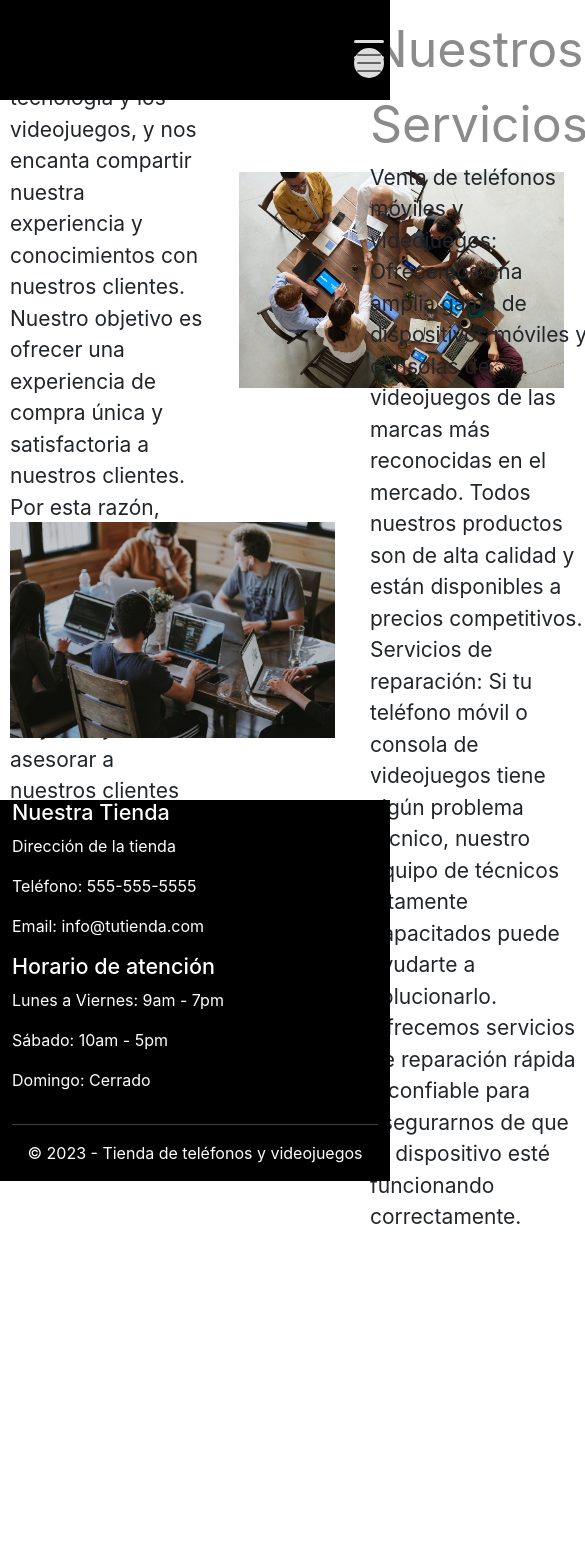
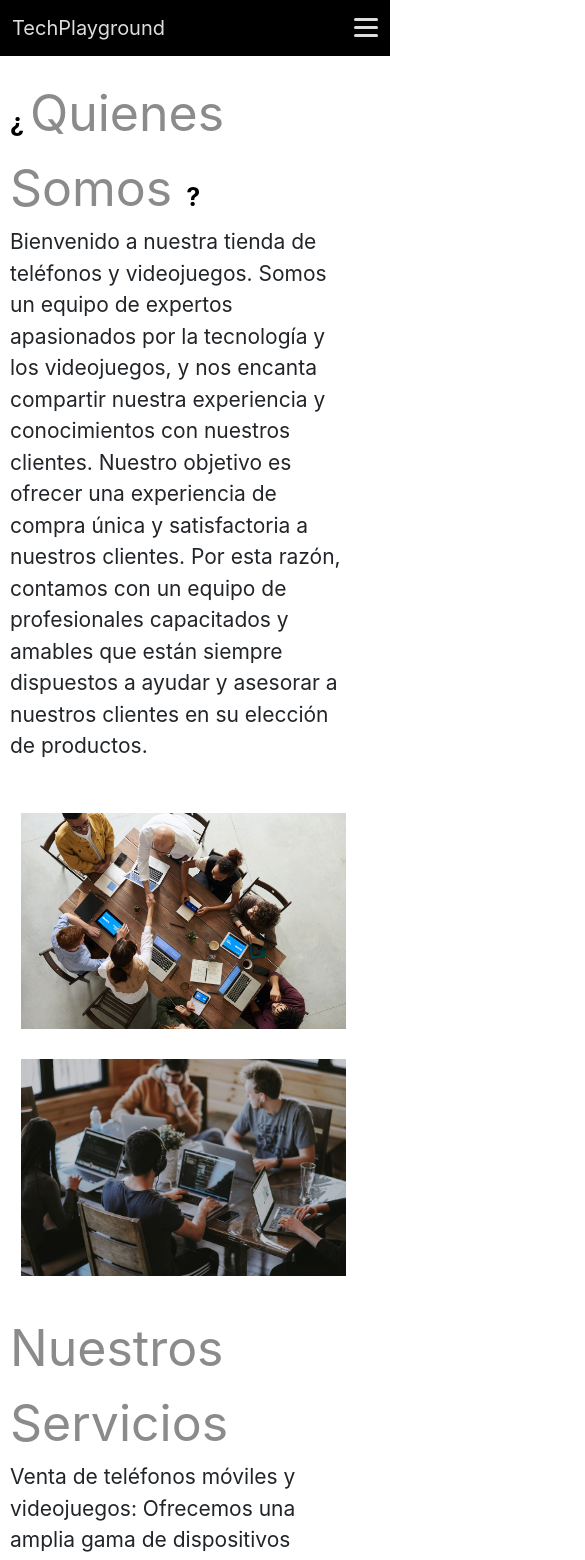
Before and after one commit to Jaro1407/React-Project, a React (Create React App) app: page / in a window 390 px wide. Shown: the top 1560 px of the page, 585 px wide, since content can reach past the window. Before the commit the page ends 1249 px from the top, so only its background shows below. Built offline with nearby package versions, Linux system fonts and the light colour scheme.

Commit message:
Style added to navbar and footer, responsive details added to home

```diff
--- a/src/Components/Footer.jsx
+++ b/src/Components/Footer.jsx
@@ -4,25 +4,23 @@ import '../stylesheet/Footer.css'
 function Footer(){
 
     return(
-        <footer>
+      <footer className='py-3'>
         <div className="container">
-          <div className="row">
-            <div className="col-md-4 col-sm-12">
+          <div className='row'>
+            <div className='col-6 text-center'>
               <h4>Nuestra Tienda</h4>
               <p>Dirección de la tienda</p>
               <p>Teléfono: 555-555-5555</p>
               <p>Email: info@tutienda.com</p>
             </div>
-            <div className="col-md-4 col-sm-12">
+            <div className='col-6 text-center'>
               <h4>Horario de atención</h4>
               <p>Lunes a Viernes: 9am - 7pm</p>
               <p>Sábado: 10am - 5pm</p>
               <p>Domingo: Cerrado</p>
             </div>
-
           </div>
-          <hr />
-          <div className="row">
+          <div className='row d-flex justify-content-center align-items-center'>
             <div className="col-md-12">
               <p className="text-center">© 2023 - Tienda de teléfonos y videojuegos</p>
             </div>
--- a/src/Components/Home.jsx
+++ b/src/Components/Home.jsx
@@ -12,15 +12,16 @@ function Home() {
     return (
         <div className='wrapper'>
             <Menu />
-            <div className="content-container">
-                <div className="texto-container">
+            <div className="container-fluid px-0">
+                <div className="row content-container">
+                    <div className="col-lg-6 col-sm-12 col-md-12 texto-container">
                         <span className='black-span'>¿ </span> <span className='grey-span'>Quienes Somos </span> <span className='black-span'> ?</span>
                         <p>
                             Bienvenido a nuestra tienda de teléfonos y videojuegos. Somos un equipo de expertos apasionados por la tecnología y los videojuegos, y nos encanta compartir nuestra experiencia y conocimientos con nuestros clientes.
                             Nuestro objetivo es ofrecer una experiencia de compra única y satisfactoria a nuestros clientes. Por esta razón, contamos con un equipo de profesionales capacitados y amables que están siempre dispuestos a ayudar y asesorar a nuestros clientes en su elección de productos.
                         </p>
                     </div>
-                <div className="img-container">
+                    <div className="col-lg-4 col-sm-12 col-md-12 d-flex justify-content-center img-container">
                         <Imagenes
                             imagen={Imagen4}
                             width='325'
@@ -30,8 +31,8 @@ function Home() {
                         />
                     </div>
                 </div>
-            <div className="content-container">
-                <div className="img-container">
+                <div className="row content-container">
+                    <div className="col-lg-4 col-sm-12 col-md-12 d-flex justify-content-center img-container">
                         <Imagenes
                             imagen={Imagen5}
                             width='325'
@@ -40,12 +41,13 @@ function Home() {
                             style={{ borderRadius: 400 / 2 }}
                         />
                     </div>
-                <div className="texto-container">
+                    <div className="col-lg-6 col-sm-12 col-md-12 texto-container">
                         <span className='grey-span'>Nuestros Servicios</span>
                         <p>
                             Venta de teléfonos móviles y videojuegos: Ofrecemos una amplia gama de dispositivos móviles y consolas de videojuegos de las marcas más reconocidas en el mercado. Todos nuestros productos son de alta calidad y están disponibles a precios competitivos. <br></br>
                             Servicios de reparación: Si tu teléfono móvil o consola de videojuegos tiene algún problema técnico, nuestro equipo de técnicos altamente capacitados puede ayudarte a solucionarlo. Ofrecemos servicios de reparación rápida y confiable para asegurarnos de que tu dispositivo esté funcionando correctamente.
                         </p>
+                    </div>
                 </div>
             </div>
             <Footer/>
--- a/src/Components/Menu.jsx
+++ b/src/Components/Menu.jsx
@@ -9,7 +9,7 @@ const Menu = () => {
             <div className="container-fluid">
                 <Link className="navbar-brand" to={"/"}>TechPlayground</Link>
                 <button className="navbar-toggler" type="button" data-bs-toggle="collapse" data-bs-target="#navbarSupportedContent" aria-controls="navbarSupportedContent" aria-expanded="false" aria-label="Toggle navigation">
-                <span className="navbar-toggler-icon toggle-bar"></span>
+                <span className="toggle-bar"></span>
                 </button>
                 <div className="collapse navbar-collapse" id="navbarSupportedContent">
                 <ul className="navbar-nav ms-auto mb-2 mb-lg-0 gap-5 text-center">
--- a/src/stylesheet/Footer.css
+++ b/src/stylesheet/Footer.css
@@ -1,6 +1,4 @@
 footer {
-
     background-color: black;
     color: white;
-
 }
--- a/src/stylesheet/Home.css
+++ b/src/stylesheet/Home.css
@@ -1,7 +1,7 @@
 .wrapper {
     display: flex;
     flex-direction: column;
-    height: 700px;
+    min-height: 700px;
 }
 
 .content-container {
--- a/src/stylesheet/Menu.css
+++ b/src/stylesheet/Menu.css
@@ -8,7 +8,7 @@
     margin-top: 1rem;
 }
 
-.nav-link {
+.nav-link, .navbar-brand {
     text-decoration: none;
     color: #ddd !important;
 }
@@ -77,6 +77,5 @@
 
 .navbar {
     background-color: black;
-    height:  100px;
     color: white;
     }
```
Lines whose indentation alone changed are shown as unchanged.
